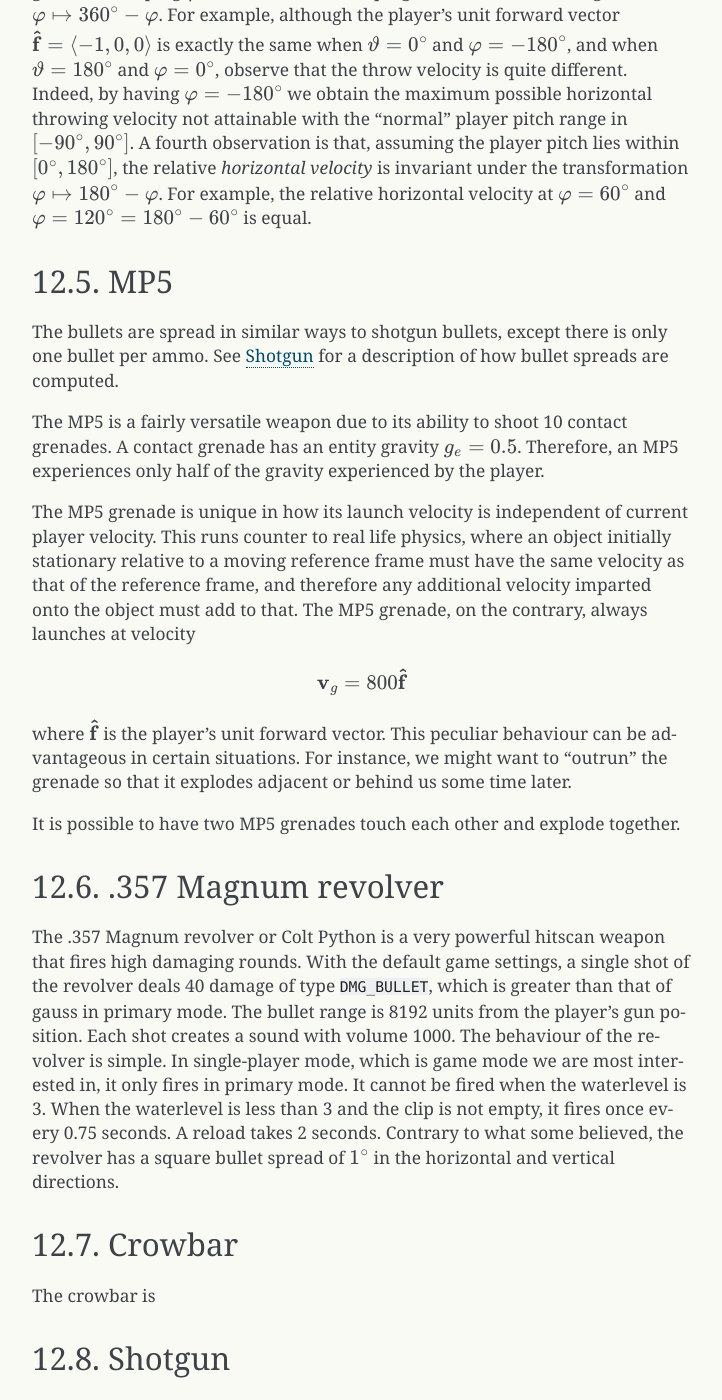
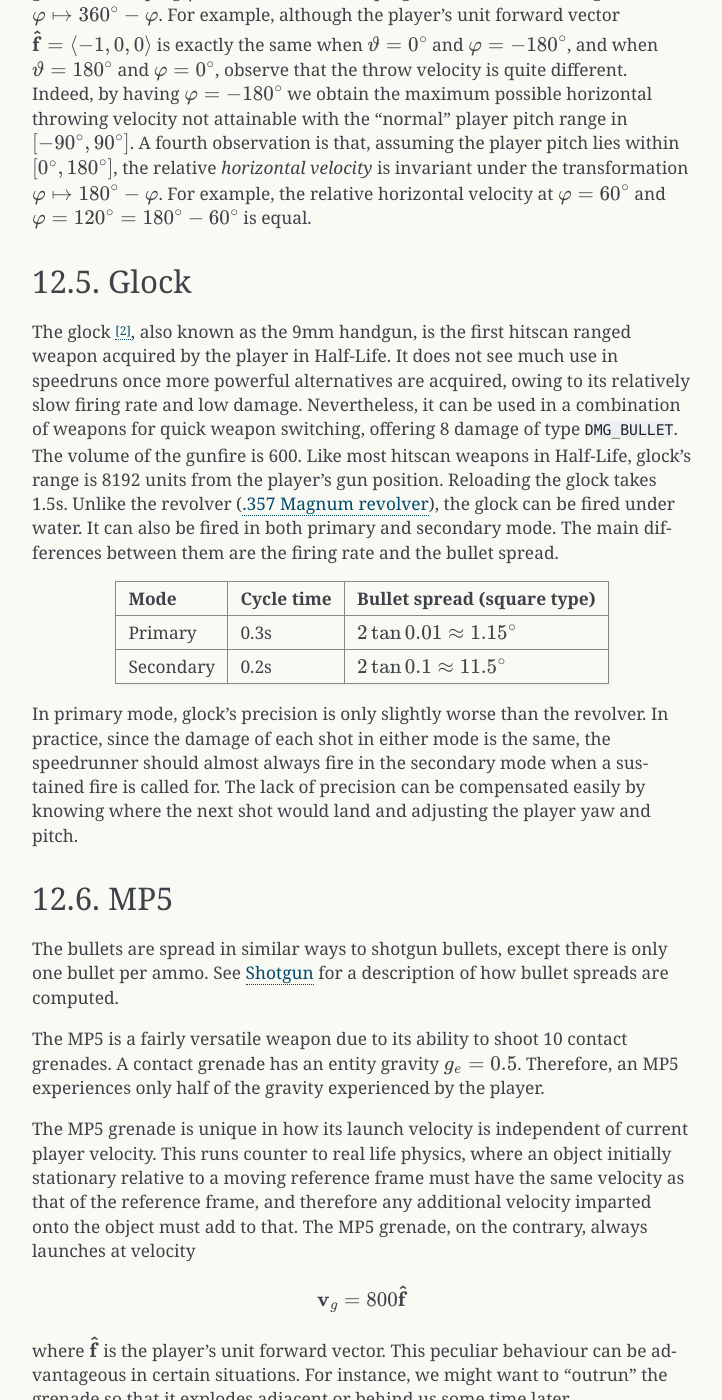
Before and after one commit to Matherunner/hldoc, a Sphinx documentation site: the page built from source/weapons.rst, in a window 1280 px wide and 1400 px high, scrolled down 19177 px. Shown: the whole window, without its empty margins (388-1110 px from the left). Built offline with Sphinx 7.4.7, drawn with Linux system fonts in a browser that asks for light colours; formulas are drawn with MathJax 3; some of the changed text lies outside the part shown.

Commit message:
Add section on glock

```diff
--- a/source/weapons.rst
+++ b/source/weapons.rst
@@ -371,6 +371,20 @@
 :math:`\varphi = 60^\circ` and :math:`\varphi = 120^\circ = 180^\circ -
 60^\circ` is equal.
 
+Glock
+-----
+
+The glock [#glockfile]_, also known as the 9mm handgun, is the first hitscan ranged weapon acquired by the player in Half-Life. It does not see much use in speedruns once more powerful alternatives are acquired, owing to its relatively slow firing rate and low damage. Nevertheless, it can be used in a combination of weapons for quick weapon switching, offering 8 damage of type ``DMG_BULLET``. The volume of the gunfire is 600. Like most hitscan weapons in Half-Life, glock's range is 8192 units from the player's gun position. Reloading the glock takes 1.5s. Unlike the revolver (:ref:`revolver`), the glock can be fired under water. It can also be fired in both primary and secondary mode. The main differences between them are the firing rate and the bullet spread.
+
+===========  ===========  =============
+Mode         Cycle time   Bullet spread (square type)
+===========  ===========  =============
+Primary      0.3s         :math:`2\tan 0.01 \approx 1.15^\circ`
+Secondary    0.2s         :math:`2\tan 0.1 \approx 11.5^\circ`
+===========  ===========  =============
+
+In primary mode, glock's precision is only slightly worse than the revolver. In practice, since the damage of each shot in either mode is the same, the speedrunner should almost always fire in the secondary mode when a sustained fire is called for. The lack of precision can be compensated easily by knowing where the next shot would land and adjusting the player yaw and pitch.
+
 .. _mp5:
 
 MP5
@@ -399,6 +413,8 @@
 some time later.
 
 It is possible to have two MP5 grenades touch each other and explode together.
+
+.. _revolver:
 
 .357 Magnum revolver
 --------------------
@@ -461,3 +477,4 @@
 .. rubric:: Footnotes
 
 .. [#ARline] Representing the second iteration beam as :math:`\mathit{AR}` is technically not correct, because the start of the beam is not exactly :math:`A`, but rather, :math:`A` offset by 1 unit in the direction of :math:`\mathit{AR}`.
+.. [#glockfile] A note on glock's implementation in the Half-Life SDK: the ``dlls/glock.cpp`` is not the file to look for. The code actually resides in ``dlls/wpn_shared/hl_wpn_glock.cpp``.
```
